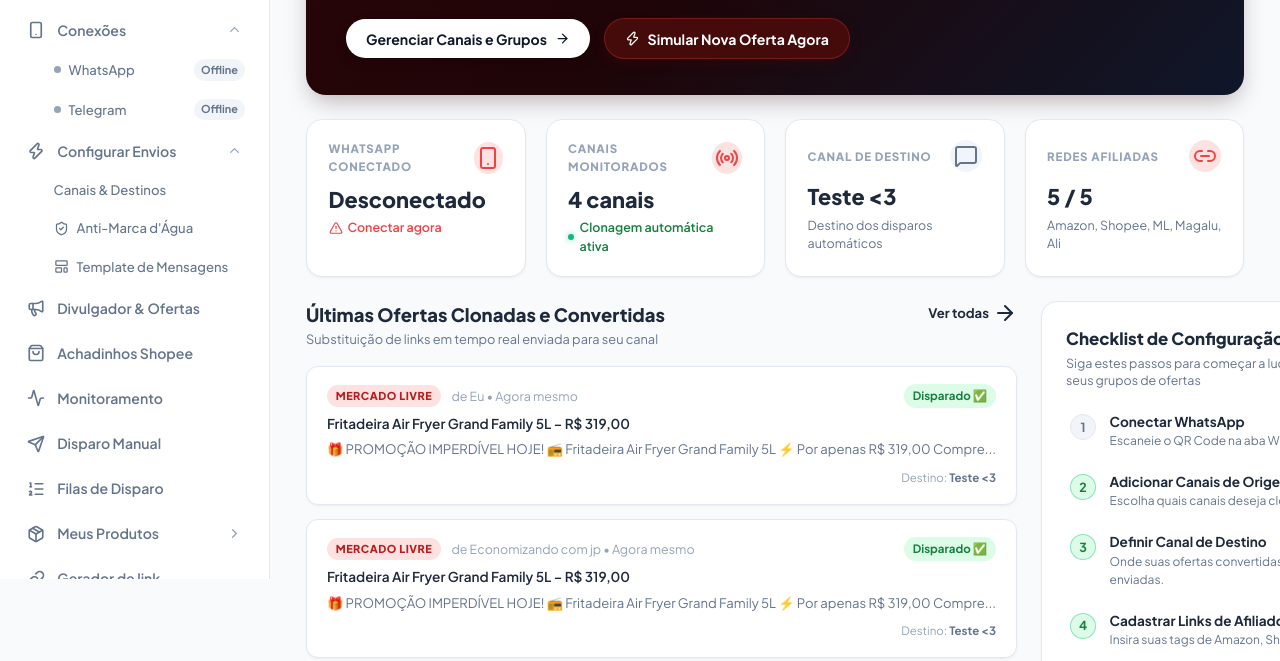
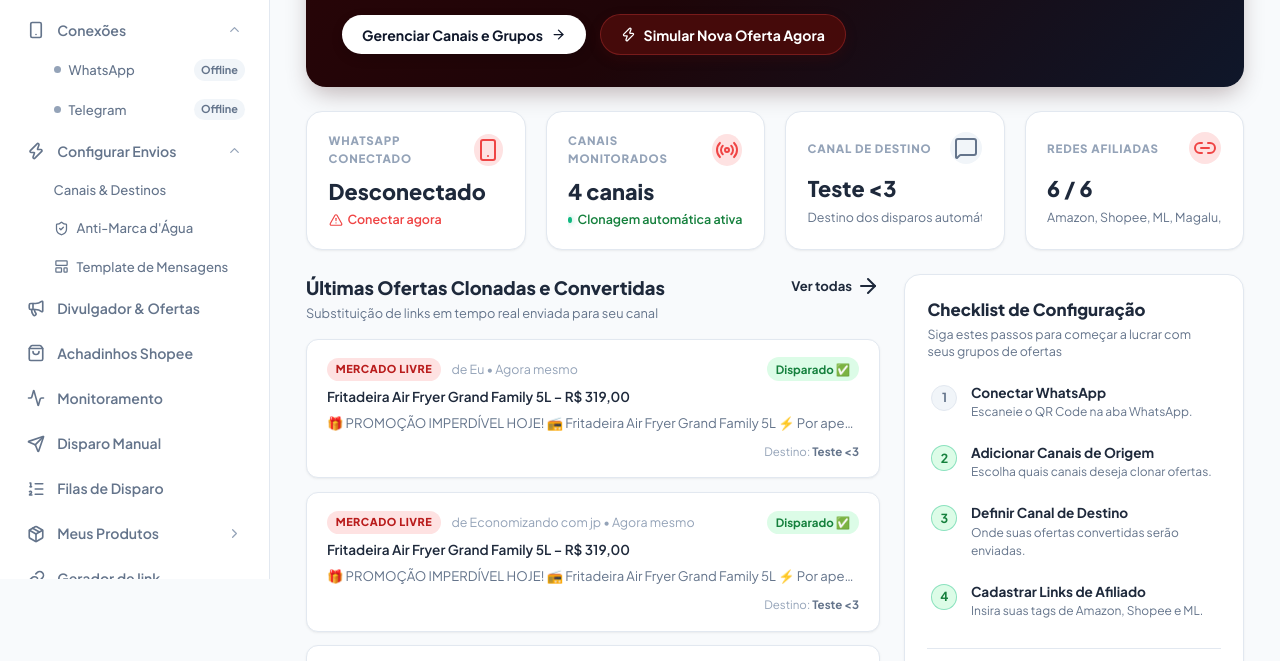
Before and after one commit to Husckiiy/Oferday, a browser extension: page public/index.html in a window 1280 px wide. Shown: the part 221-882 px from the top of the page. Drawn offline with nearby package versions, Linux system fonts and the light colour scheme; no server answers.

Commit message:
fix: ajustar alinhamento do layout, checklist de configuracao e responsividade

```diff
--- a/public/index.html
+++ b/public/index.html
@@ -261,9 +261,9 @@
               <i data-lucide="link-2"></i>
             </div>
           </div>
-          <div class="metric-value" id="cardAffiliatesCount">5 / 5</div>
+          <div class="metric-value" id="cardAffiliatesCount">6 / 6</div>
           <div class="metric-sub text-muted">
-            <span>Amazon, Shopee, ML, Magalu, Ali</span>
+            <span>Amazon, Shopee, ML, Magalu, Ali, Awin</span>
           </div>
         </div>
 
--- a/public/style.css
+++ b/public/style.css
@@ -475,10 +475,12 @@
    ========================================================================== */
 .main-content {
   flex: 1;
+  min-width: 0;
   padding: 2rem 2.25rem;
-  max-width: 1320px;
-  margin: 0 auto;
+  width: 100%;
+  box-sizing: border-box;
   overflow-y: auto;
+  overflow-x: hidden;
 }
 
 .mobile-topbar {
@@ -510,10 +512,12 @@
 .hero-banner {
   background: linear-gradient(135deg, #2b0507 0%, #1e0508 45%, #0f172a 100%);
   border-radius: var(--radius-xl);
-  padding: 2.25rem 2.5rem;
+  padding: 2rem 2.25rem;
   color: #ffffff;
   box-shadow: 0 10px 25px -5px rgba(43, 5, 7, 0.3);
   margin-bottom: 1.5rem;
+  width: 100%;
+  box-sizing: border-box;
 }
 
 .hero-badge {
@@ -621,9 +625,10 @@
    ========================================================================== */
 .metrics-row {
   display: grid;
-  grid-template-columns: repeat(4, 1fr);
+  grid-template-columns: repeat(4, minmax(0, 1fr));
   gap: 1.25rem;
   margin-bottom: 1.5rem;
+  width: 100%;
 }
 
 .metric-card {
@@ -636,6 +641,9 @@
   transition: all 0.2s ease;
   display: flex;
   flex-direction: column;
+  min-width: 0;
+  width: 100%;
+  box-sizing: border-box;
 }
 
 .metric-card:hover {
@@ -688,6 +696,9 @@
   color: var(--text-heading);
   line-height: 1.2;
   margin-bottom: 0.35rem;
+  white-space: nowrap;
+  overflow: hidden;
+  text-overflow: ellipsis;
 }
 
 .metric-sub {
@@ -695,6 +706,9 @@
   display: flex;
   align-items: center;
   gap: 0.35rem;
+  white-space: nowrap;
+  overflow: hidden;
+  text-overflow: ellipsis;
 }
 
 .text-muted {
@@ -732,15 +746,18 @@
    ========================================================================== */
 .dashboard-grid-split {
   display: grid;
-  grid-template-columns: 1fr 340px;
+  grid-template-columns: minmax(0, 1fr) 340px;
   gap: 1.5rem;
   align-items: start;
+  width: 100%;
 }
 
 /* Left: Feed Section */
 .feed-section {
   display: flex;
   flex-direction: column;
+  min-width: 0;
+  width: 100%;
 }
 
 .section-header {
@@ -787,6 +804,8 @@
   display: flex;
   flex-direction: column;
   gap: 0.85rem;
+  min-width: 0;
+  width: 100%;
 }
 
 .offer-item-card {
@@ -799,6 +818,10 @@
   flex-direction: column;
   gap: 0.45rem;
   transition: all 0.2s ease;
+  min-width: 0;
+  width: 100%;
+  box-sizing: border-box;
+  overflow: hidden;
 }
 
 .offer-item-card:hover {
@@ -809,12 +832,16 @@
   display: flex;
   justify-content: space-between;
   align-items: center;
+  gap: 0.5rem;
+  flex-wrap: wrap;
 }
 
 .offer-store-and-origin {
   display: flex;
   align-items: center;
   gap: 0.65rem;
+  min-width: 0;
+  overflow: hidden;
 }
 
 .store-pill {
@@ -859,6 +886,10 @@
   font-size: 0.95rem;
   font-weight: 800;
   color: var(--text-heading);
+  overflow: hidden;
+  text-overflow: ellipsis;
+  white-space: nowrap;
+  max-width: 100%;
 }
 
 .offer-snippet {
@@ -868,6 +899,8 @@
   white-space: nowrap;
   overflow: hidden;
   text-overflow: ellipsis;
+  max-width: 100%;
+  display: block;
 }
 
 .offer-footer-row {
@@ -889,14 +922,19 @@
 .checklist-section {
   position: sticky;
   top: 1.5rem;
+  min-width: 0;
+  width: 100%;
+  box-sizing: border-box;
 }
 
 .checklist-card {
   background: var(--bg-card);
   border: 1px solid var(--border-color);
   border-radius: var(--radius-lg);
-  padding: 1.5rem;
+  padding: 1.35rem 1.4rem;
   box-shadow: var(--shadow-card);
+  width: 100%;
+  box-sizing: border-box;
 }
 
 .checklist-title {
@@ -911,6 +949,34 @@
   line-height: 1.4;
   margin-top: 0.25rem;
   margin-bottom: 1.25rem;
+}
+
+@media (max-width: 1200px) {
+  .dashboard-grid-split {
+    grid-template-columns: minmax(0, 1fr) 300px;
+    gap: 1.25rem;
+  }
+}
+
+@media (max-width: 1024px) {
+  .metrics-row {
+    grid-template-columns: repeat(2, minmax(0, 1fr));
+  }
+  .dashboard-grid-split {
+    grid-template-columns: 1fr;
+  }
+  .checklist-section {
+    position: static;
+  }
+}
+
+@media (max-width: 640px) {
+  .metrics-row {
+    grid-template-columns: 1fr;
+  }
+  .main-content {
+    padding: 1.25rem 1rem;
+  }
 }
 
 .checklist-items {
```
